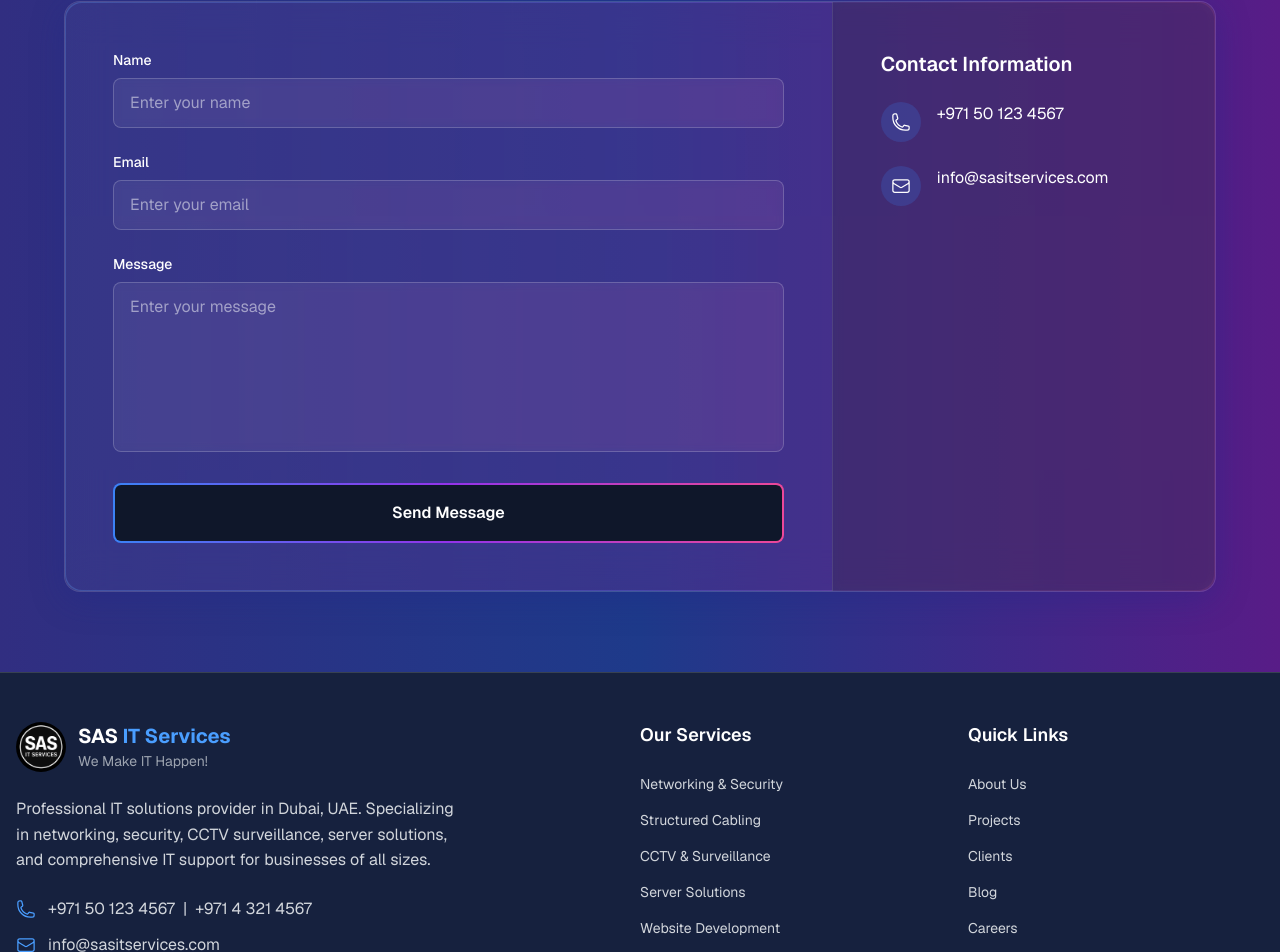
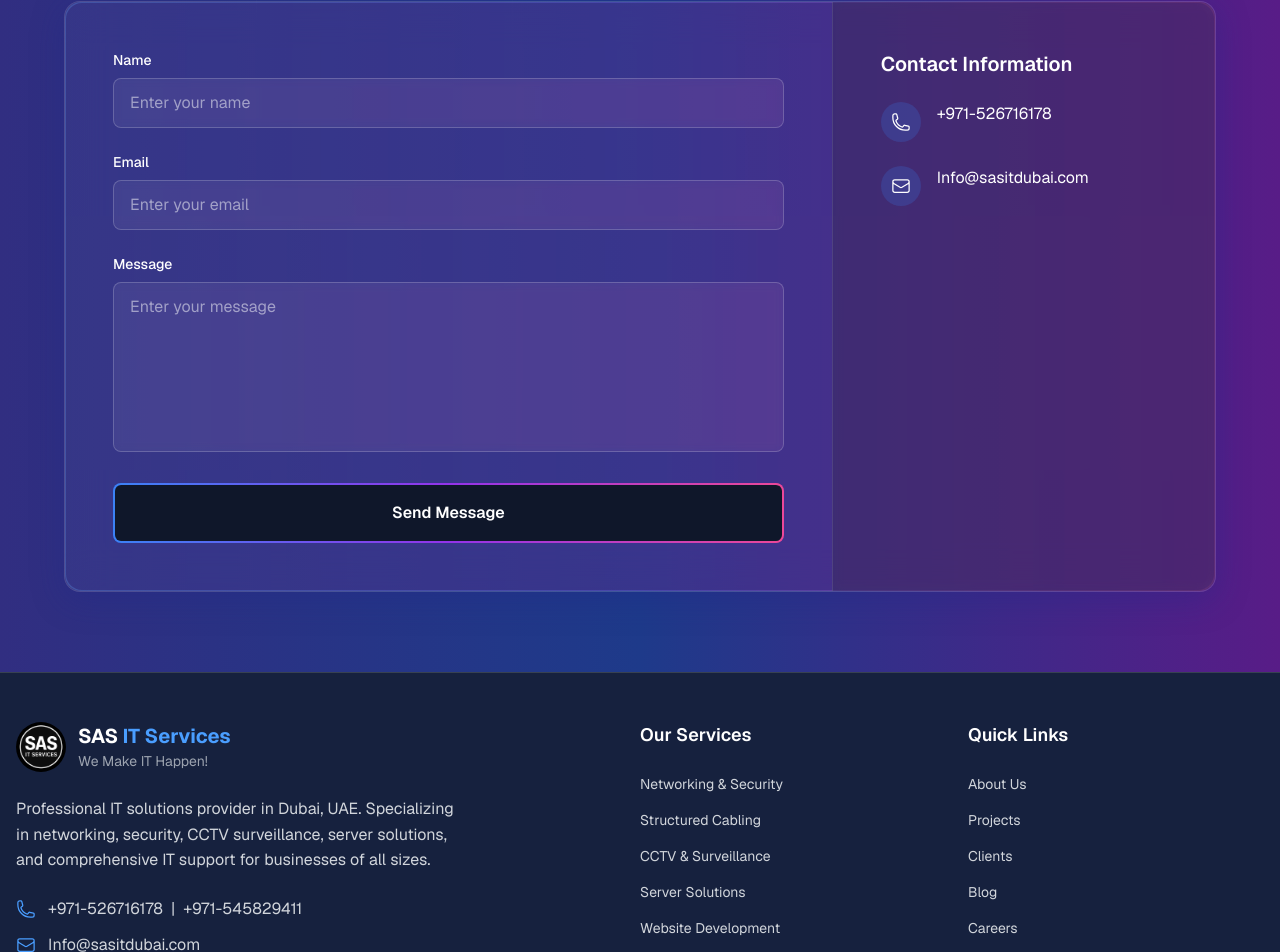
Before and after one commit to sakhawatalir/sas_it_company_uae, a Next.js app: page /contact in a window 1280 px wide. Shown: the part 279-1231 px from the top of the page. Built offline with nearby package versions, Linux system fonts and the light colour scheme.

Commit message:
Fix TypeScript errors and update project files

```diff
--- a/src/app/contact/page.tsx
+++ b/src/app/contact/page.tsx
@@ -210,7 +210,7 @@ export default function ContactPage() {
                         href="tel:+971501234567"
                         className="text-white hover:text-blue-400 transition-colors"
                       >
-                        +971 50 123 4567
+                        +971-526716178
                       </a>
                     </div>
                   </div>
@@ -222,10 +222,10 @@ export default function ContactPage() {
                     </div>
                     <div>
                       <a
-                        href="mailto:info@sasitservices.com"
+                        href="mailto:Info@sasitdubai.com"
                         className="text-white hover:text-blue-400 transition-colors"
                       >
-                        info@sasitservices.com
+                        Info@sasitdubai.com
                       </a>
                     </div>
                   </div>
--- a/src/app/page-backup.tsx
+++ b/src/app/page-backup.tsx
@@ -1563,7 +1563,7 @@ export default function Home() {
                 className="flex items-center"
               >
                 <PhoneIcon className="w-5 h-5 mr-2 text-blue-400" />
-                <span>+971 50 123 4567</span>
+                <span>+971-526716178</span>
               </motion.div>
               <motion.div
                 whileHover={{ scale: 1.05 }}
--- a/src/app/privacy-policy/page.tsx
+++ b/src/app/privacy-policy/page.tsx
@@ -137,7 +137,7 @@ export default function PrivacyPolicyPage() {
             <h3 className="text-white mb-4">Contact Information</h3>
             <div className="space-y-2 text-gray-300">
               <p><strong>Email:</strong> privacy@sasitservices.com</p>
-              <p><strong>Phone:</strong> +971 50 123 4567</p>
+              <p><strong>Phone:</strong> +971-526716178</p>
               <p><strong>Address:</strong> Business Bay, Dubai, UAE</p>
             </div>
           </div>
--- a/src/app/sitemap/page.tsx
+++ b/src/app/sitemap/page.tsx
@@ -65,9 +65,9 @@ export default function SitemapPage() {
 
   const quickLinks = [
     { name: 'Get Free Quote', href: '/contact', color: 'bg-[#4a9eff] hover:bg-[#3a8ae8]' },
-    { name: 'Call Now: +971 50 123 4567', href: 'tel:+971501234567', color: 'bg-green-600 hover:bg-green-700' },
+    { name: 'Call Now: +971-526716178', href: 'tel:+971501234567', color: 'bg-green-600 hover:bg-green-700' },
     { name: 'WhatsApp Us', href: 'https://wa.me/971501234567', color: 'bg-[#25d366] hover:bg-[#1faa52]' },
-    { name: 'Email Us', href: 'mailto:info@sasitservices.com', color: 'bg-purple-600 hover:bg-purple-700' },
+    { name: 'Email Us', href: 'mailto:Info@sasitdubai.com', color: 'bg-purple-600 hover:bg-purple-700' },
   ];
 
   return (
@@ -172,19 +172,19 @@ export default function SitemapPage() {
                     <PhoneIcon className="h-5 w-5 mr-3 text-[#4a9eff]" />
                     <div>
                       <a href="tel:+971501234567" className="hover:text-[#4a9eff] transition-colors">
-                        +971 50 123 4567
+                        +971-526716178
                       </a>
                       <span className="mx-2">|</span>
                       <a href="tel:+97143214567" className="hover:text-[#4a9eff] transition-colors">
-                        +971 4 321 4567
+                        +971-545829411
                       </a>
                     </div>
                   </div>
 
                   <div className="flex items-center">
                     <ChatBubbleLeftRightIcon className="h-5 w-5 mr-3 text-[#4a9eff]" />
-                    <a href="mailto:info@sasitservices.com" className="hover:text-[#4a9eff] transition-colors">
-                      info@sasitservices.com
+                    <a href="mailto:Info@sasitdubai.com" className="hover:text-[#4a9eff] transition-colors">
+                      Info@sasitdubai.com
                     </a>
                   </div>
 
--- a/src/app/terms-conditions/page.tsx
+++ b/src/app/terms-conditions/page.tsx
@@ -172,7 +172,7 @@ export default function TermsConditionsPage() {
             <h3 className="text-white mb-4">Contact Information</h3>
             <div className="space-y-2 text-gray-300">
               <p><strong>Email:</strong> legal@sasitservices.com</p>
-              <p><strong>Phone:</strong> +971 50 123 4567</p>
+              <p><strong>Phone:</strong> +971-526716178</p>
               <p><strong>Address:</strong> Business Bay, Dubai, UAE</p>
               <p><strong>Business Hours:</strong> Sunday - Thursday, 9:00 AM - 6:00 PM</p>
             </div>
--- a/src/components/Contact.tsx
+++ b/src/components/Contact.tsx
@@ -55,14 +55,14 @@ export default function Contact() {
                                         <div className="w-10 h-10 rounded-full bg-primary/20 flex items-center justify-center">
                                             <Phone size={20} className="text-primary" />
                                         </div>
-                                        <span>+971 50 123 4567</span>
+                                        <span>+971-526716178</span>
                                     </a>
 
-                                    <a href="mailto:info@sasitservices.com" className="flex items-center gap-4 text-gray-300 hover:text-white transition-colors">
+                                    <a href="mailto:Info@sasitdubai.com" className="flex items-center gap-4 text-gray-300 hover:text-white transition-colors">
                                         <div className="w-10 h-10 rounded-full bg-secondary/20 flex items-center justify-center">
                                             <Mail size={20} className="text-secondary" />
                                         </div>
-                                        <span>info@sasitservices.com</span>
+                                        <span>Info@sasitdubai.com</span>
                                     </a>
                                 </div>
                             </div>
--- a/src/components/Footer.tsx
+++ b/src/components/Footer.tsx
@@ -66,19 +66,19 @@ const Footer = () => {
                 <PhoneIcon className="footer-contact-icon" />
                 <div className="footer-contact-text">
                   <a href="tel:+971501234567" className="footer-contact-link">
-                    +971 50 123 4567
+                    +971-526716178
                   </a>
                   <span className="footer-separator">|</span>
                   <a href="tel:+97143214567" className="footer-contact-link">
-                    +971 4 321 4567
+                    +971-545829411
                   </a>
                 </div>
               </div>
 
               <div className="footer-contact-item">
                 <EnvelopeIcon className="footer-contact-icon" />
-                <a href="mailto:info@sasitservices.com" className="footer-contact-link">
-                  info@sasitservices.com
+                <a href="mailto:Info@sasitdubai.com" className="footer-contact-link">
+                  Info@sasitdubai.com
                 </a>
               </div>
 
--- a/src/components/Header.tsx
+++ b/src/components/Header.tsx
@@ -68,7 +68,7 @@ const Header = () => {
               className="header-phone"
             >
               <PhoneIcon className="h-4 w-4 mr-2" />
-              <span className="text-sm">+971 50 123 4567</span>
+              <span className="text-sm">+971-526716178</span>
             </a>
             <Link
               href="/contact"
@@ -113,7 +113,7 @@ const Header = () => {
                 onClick={() => setIsMenuOpen(false)}
               >
                 <PhoneIcon className="h-4 w-4 mr-2" />
-                <span>+971 50 123 4567</span>
+                <span>+971-526716178</span>
               </a>
               <Link
                 href="/contact"
```
